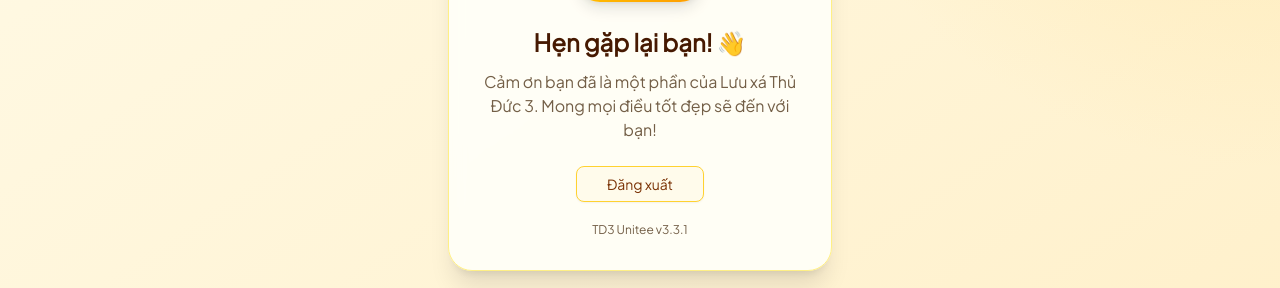
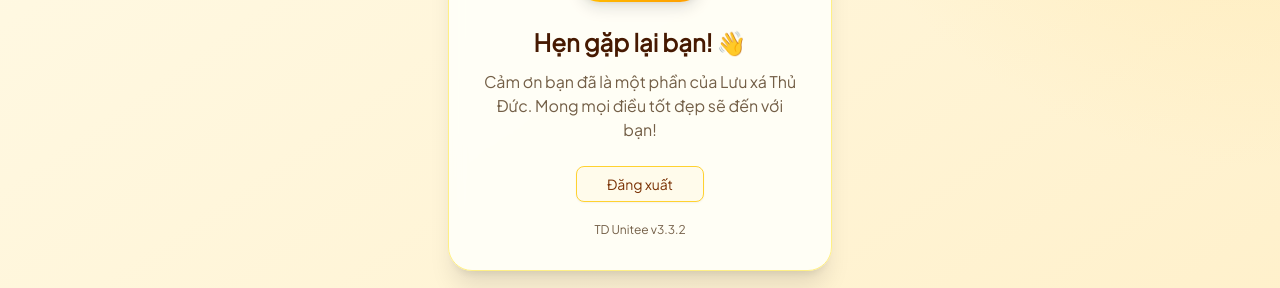
Before and after one commit to lxthuduc3/td3unitee, a React (Vite) app: page /farewell in a window 1280 px wide. Shown: the part 344-632 px from the top of the page. Built offline with nearby package versions, Linux system fonts and the light colour scheme; no server answers.

Commit message:
Ver3.3.2: fix the interface

```diff
--- a/package.json
+++ b/package.json
@@ -1,7 +1,7 @@
 {
   "name": "td3unitee",
   "private": true,
-  "version": "3.3.1",
+  "version": "3.3.2",
   "type": "module",
   "scripts": {
     "dev": "vite --port 3000",
--- a/pwaconfigs.js
+++ b/pwaconfigs.js
@@ -13,9 +13,9 @@ const pwaConfigs = {
     maximumFileSizeToCacheInBytes: 3000000,
   },
   manifest: {
-    name: 'TD3 Unitee',
-    short_name: 'TD3 Unitee',
-    description: 'The best app for Thu Duc 3 brothers',
+    name: 'TD Unitee',
+    short_name: 'TD Unitee',
+    description: 'The best app for Thu Duc brothers',
     start_url: '/',
     scope: '/',
     lang: 'vi',
--- a/src/app/(auth)/farewell/page.jsx
+++ b/src/app/(auth)/farewell/page.jsx
@@ -9,9 +9,9 @@ const PendingPage = () => {
   return (
     <section className='app-page-surface flex h-screen w-screen flex-col items-center justify-center gap-4 p-6 text-center'>
       <div className='w-full max-w-sm rounded-3xl border border-yellow-200 bg-card/90 p-8 shadow-xl backdrop-blur dark:border-yellow-800'>
-      <img src={'/icon.png'} alt='TD3 Unitee' className='mx-auto aspect-square h-32 w-32 rounded-3xl bg-gradient-to-br from-yellow-300 to-amber-500 p-2 shadow-lg' />
+      <img src={'/icon.png'} alt='TD Unitee' className='mx-auto aspect-square h-32 w-32 rounded-3xl bg-gradient-to-br from-yellow-300 to-amber-500 p-2 shadow-lg' />
       <h1 className='mt-6 text-2xl font-extrabold text-amber-950 dark:text-yellow-100'>Hẹn gặp lại bạn! 👋</h1>
-      <p className='mt-3 text-center text-muted-foreground'>Cảm ơn bạn đã là một phần của Lưu xá Thủ Đức 3. Mong mọi điều tốt đẹp sẽ đến với bạn!</p>
+      <p className='mt-3 text-center text-muted-foreground'>Cảm ơn bạn đã là một phần của Lưu xá Thủ Đức. Mong mọi điều tốt đẹp sẽ đến với bạn!</p>
       <Button
         onClick={() => {
           googleLogout()
@@ -22,7 +22,7 @@ const PendingPage = () => {
       >
         Đăng xuất
       </Button>
-      <p className='mt-5 text-xs text-muted-foreground'>TD3 Unitee v{__APP_VERSION__}</p>
+      <p className='mt-5 text-xs text-muted-foreground'>TD Unitee v{__APP_VERSION__}</p>
       </div>
     </section>
   )
--- a/src/app/(auth)/login/page.jsx
+++ b/src/app/(auth)/login/page.jsx
@@ -92,9 +92,9 @@ const LoginPage = () => {
     <section className='app-page-surface flex h-screen w-screen items-center justify-center p-5'>
       <div className='w-full max-w-sm p-8 text-center'>
         <div className='mx-auto mb-6 w-fit'>
-          <img src={'/icon.png'} alt='TD3 Unitee' className='aspect-square h-32 w-32' />
+          <img src={'/icon.png'} alt='TD Unitee' className='aspect-square h-32 w-32' />
         </div>
-        <h1 className='text-2xl font-extrabold text-amber-950 dark:text-yellow-100'>TD3 Unitee</h1>
+        <h1 className='text-2xl font-extrabold text-amber-950 dark:text-yellow-100'>TD Unitee</h1>
         <p className='mt-2 text-sm text-muted-foreground'>Kết nối anh em, sẻ chia đời sống</p>
         <p className='mt-6 font-semibold text-amber-800 dark:text-amber-300'>Hí anh em! 👋</p>
         <Button onClick={handleLogin} disabled={loading} className='mt-6 h-11 w-full rounded-xl bg-yellow-400 font-bold text-amber-950 hover:bg-yellow-500'>
--- a/src/app/(auth)/pending/page.jsx
+++ b/src/app/(auth)/pending/page.jsx
@@ -10,7 +10,7 @@ const PendingPage = () => {
   return (
     <section className='app-page-surface flex h-screen w-screen flex-col items-center justify-center gap-4 p-6 text-center'>
       <div className='w-full max-w-sm rounded-3xl border border-yellow-200 bg-card/90 p-8 shadow-xl backdrop-blur dark:border-yellow-800'>
-      <img src={'/icon.png'} alt='TD3 Unitee' className='mx-auto aspect-square h-32 w-32 rounded-3xl bg-gradient-to-br from-yellow-300 to-amber-500 p-2 shadow-lg' />
+      <img src={'/icon.png'} alt='TD Unitee' className='mx-auto aspect-square h-32 w-32 rounded-3xl bg-gradient-to-br from-yellow-300 to-amber-500 p-2 shadow-lg' />
       <h1 className='mt-6 text-2xl font-extrabold text-amber-950 dark:text-yellow-100'>Đang chờ xét duyệt</h1>
       <p className='mt-3 text-center text-muted-foreground'>Liên hệ ban điều hành để quá trình được thực hiện nhanh hơn.</p>
       <Button
@@ -23,7 +23,7 @@ const PendingPage = () => {
       >
         Đăng xuất
       </Button>
-      <p className='mt-5 text-xs text-muted-foreground'>TD3 Unitee v{__APP_VERSION__}</p>
+      <p className='mt-5 text-xs text-muted-foreground'>TD Unitee v{__APP_VERSION__}</p>
       </div>
     </section>
   )
--- a/src/app/(auth)/select-home/page.jsx
+++ b/src/app/(auth)/select-home/page.jsx
@@ -83,7 +83,7 @@ const SelectHomePage = () => {
   return (
     <section className='app-page-surface flex h-screen w-screen flex-col items-center justify-center gap-4 p-6'>
       <div className='w-full max-w-sm rounded-3xl border border-yellow-200 bg-card/90 p-8 shadow-xl backdrop-blur dark:border-yellow-800'>
-        <img src={'/icon.png'} alt='TD3 Unitee' className='mx-auto aspect-square h-20 w-20 rounded-2xl bg-gradient-to-br from-yellow-300 to-amber-500 p-2 shadow-lg' />
+        <img src={'/icon.png'} alt='TD Unitee' className='mx-auto aspect-square h-20 w-20 rounded-2xl bg-gradient-to-br from-yellow-300 to-amber-500 p-2 shadow-lg' />
         <h1 className='mt-6 text-center text-2xl font-extrabold text-amber-950 dark:text-yellow-100'>Chọn nhà của bạn</h1>
         <p className='mt-2 text-center text-sm text-muted-foreground'>Chọn nhà bạn đang sinh hoạt để tiếp tục. Sau khi chọn, quản trị viên của nhà sẽ duyệt tài khoản.</p>
 
--- a/src/components/app-header.jsx
+++ b/src/components/app-header.jsx
@@ -23,7 +23,7 @@ const AppHeader = ({ title }) => {
   const user = getUser()
 
   return (
-    <header className='sticky top-0 z-40 flex items-center justify-between border-b border-amber-200 bg-amber-50/95 p-2 shadow-sm backdrop-blur-xl dark:border-amber-800/70 dark:bg-stone-950/95'>
+    <header className='sticky top-0 z-40 flex items-center justify-between border-b border-amber-200 bg-amber-50/95 p-2 shadow-sm backdrop-blur-xl dark:border-amber-800/70 dark:bg-background/95'>
       <Button
         variant='ghost'
         size='icon'
--- a/src/components/app-navbar.jsx
+++ b/src/components/app-navbar.jsx
@@ -13,7 +13,7 @@ const AppNavbar = () => {
   const location = useLocation()
 
   return (
-    <nav className='w-full border-t border-amber-200 bg-amber-50/95 shadow-[0_-6px_20px_rgba(180,120,20,0.08)] backdrop-blur-xl dark:border-amber-800/70 dark:bg-stone-950/95'>
+    <nav className='w-full border-t border-amber-200 bg-amber-50/95 shadow-[0_-6px_20px_rgba(180,120,20,0.08)] backdrop-blur-xl dark:border-amber-800/70 dark:bg-background/95'>
       <ul className='grid grid-cols-4 gap-2 px-2 py-1'>
         {navItems.map((item, index) => {
           const active = item.href === '/' ? location.pathname === '/' : location.pathname.startsWith(item.href)
```
